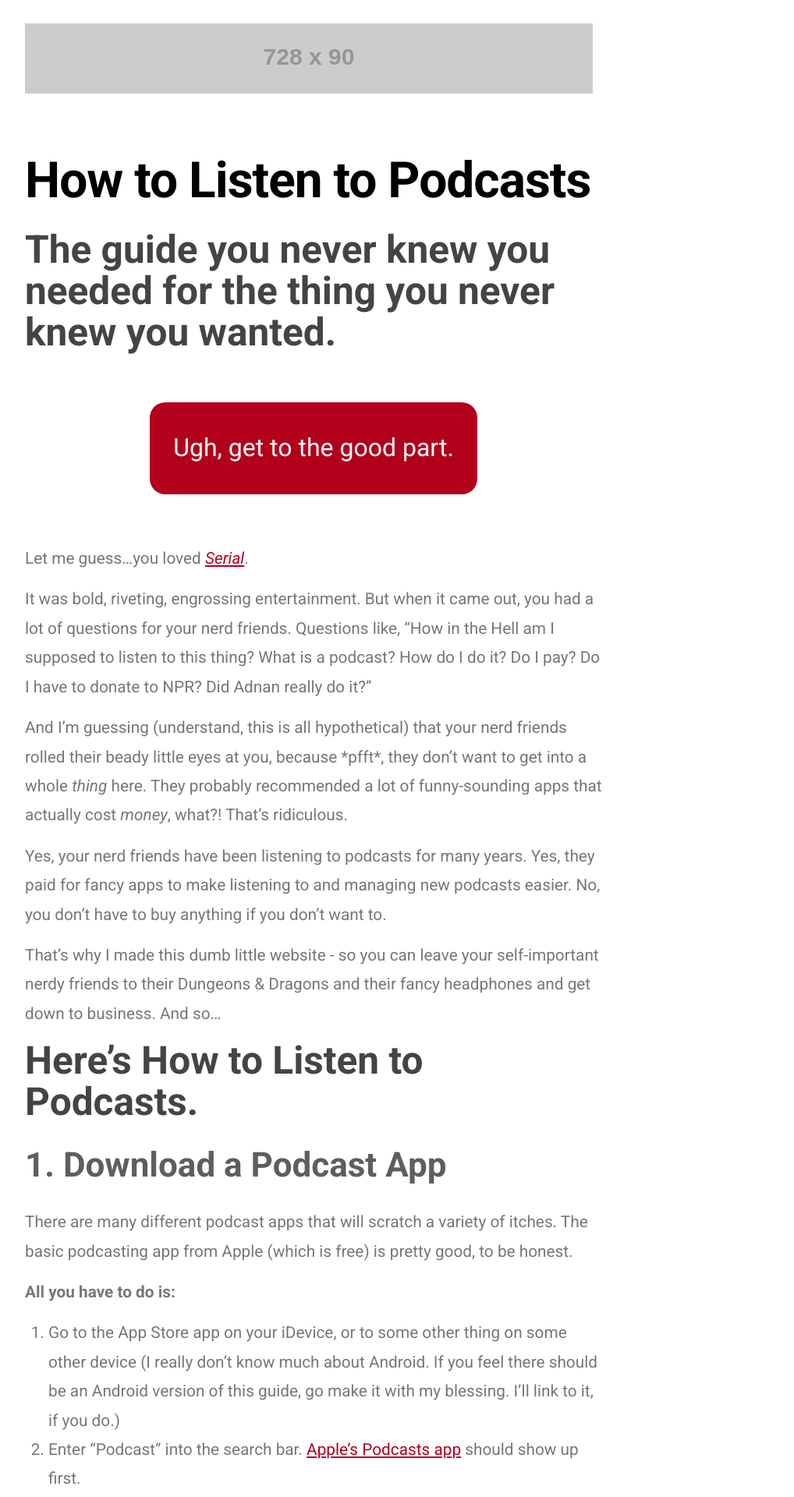
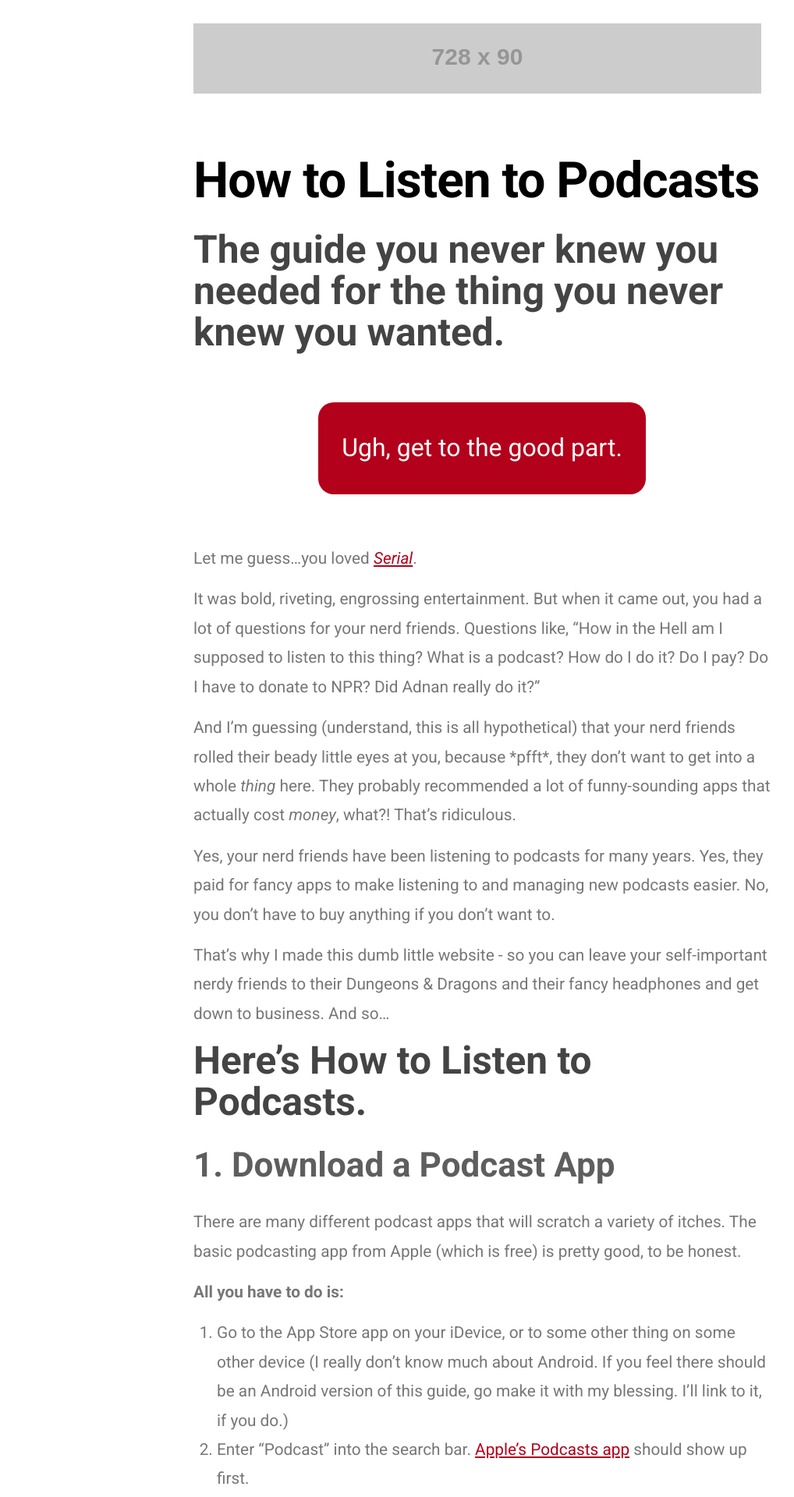
Before and after one commit to jimmymarks/podcastjustice, a Jekyll site: the page built from index.md, in a window 1280 px wide. Shown: the top 1920 px of the page at 78% size, without its empty margins (22-1040 px from the left). Built offline with Jekyll 4.4.1, drawn with Linux system fonts in a browser that asks for light colours.

Commit message:
Derp.
That didn’t work.

```diff
--- a/_sass/_base.scss
+++ b/_sass/_base.scss
@@ -205,8 +205,8 @@ pre {
 .wrapper {
     max-width: -webkit-calc(#{$content-width} - (#{$spacing-unit} * 2));
     max-width:         calc(#{$content-width} - (#{$spacing-unit} * 2));
-    margin-right: 1.5rem;//auto;
-    margin-left: 1.5rem;//auto;
+    margin-right: auto;
+    margin-left: auto;
     padding-right: $spacing-unit;
     padding-left: $spacing-unit;
     @extend %clearfix;
```
Also changed, not shown: 2 other files.
